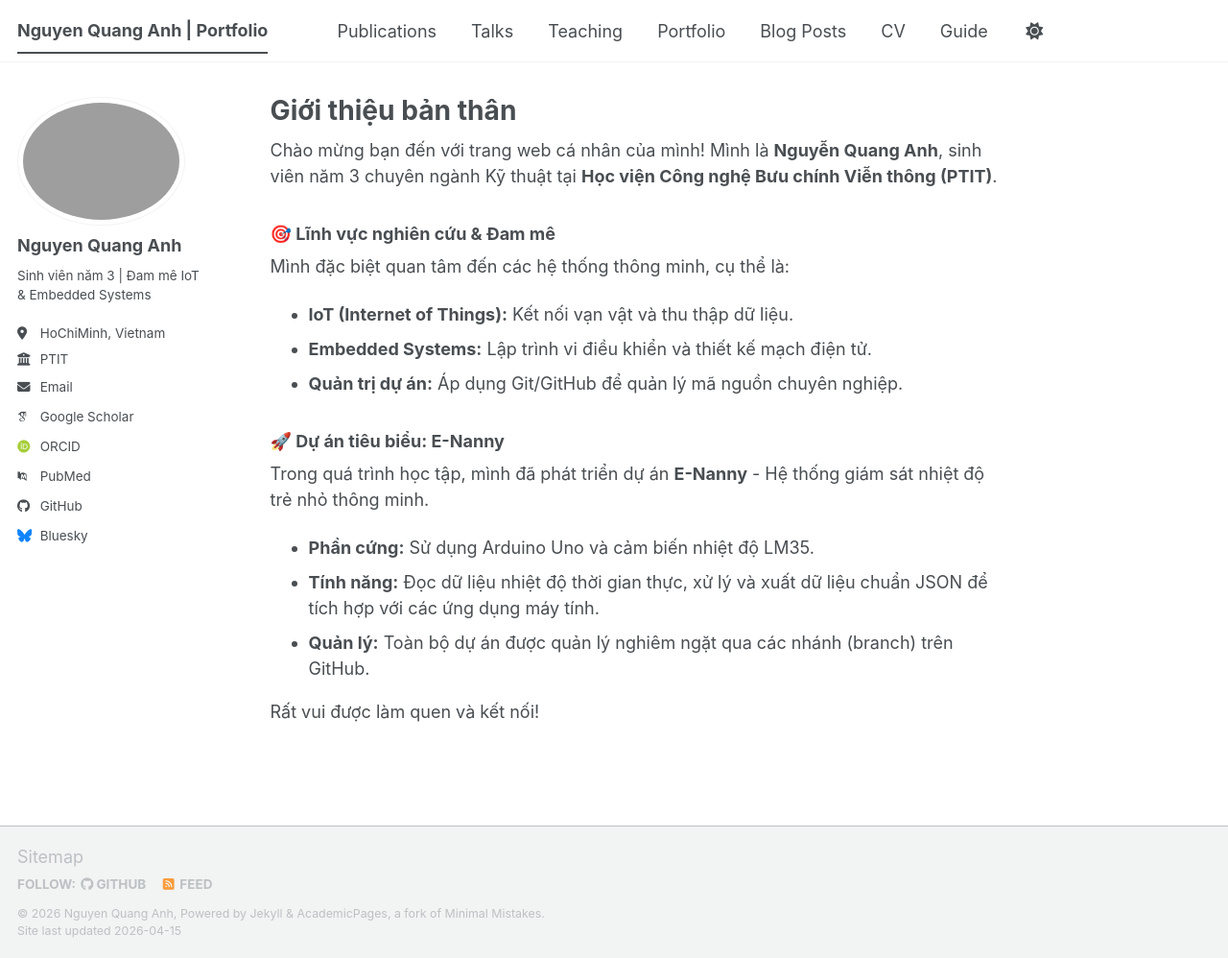
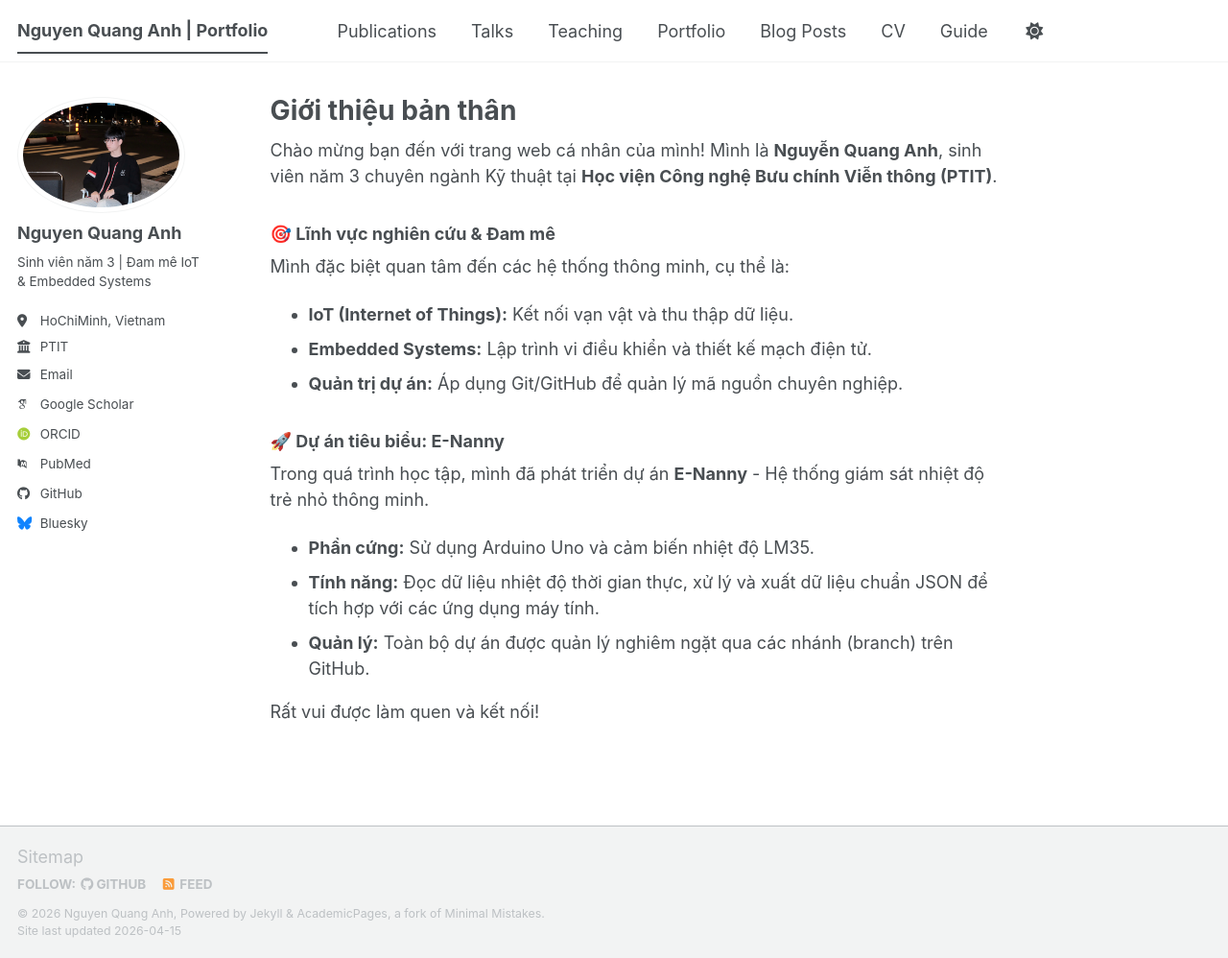
Before and after one commit to anhquangn2611-collab/anhquangn2611-collab.github.io, a Jekyll site: the page built from _pages/about.md, in a window 1280 px wide and 998 px high. Shown: the whole window at 96% size. Built offline with Jekyll 4.4.1, drawn with Linux system fonts in a browser that asks for light colours; some web fonts are replaced; a script bundle is joined from its source files by our own code; library files that are not in the unit come from our copies.

Commit message:
fix: match avatar name with double extension

```diff
--- a/_config.yml
+++ b/_config.yml
@@ -21,7 +21,7 @@ repository               : "anhquangn2611-collab/anhquangn2611-collab.github.io"
 #               Additional customization can be done by editing /_includes/author-profile.html
 author:
   # Biographic information
-  avatar           : "avatar.jpg"
+  avatar           : "avatar.jpg.jpg"
   name             : "Nguyen Quang Anh"
   pronouns         : # example: "she/her"
   bio              : "Sinh viên năm 3 | Đam mê IoT & Embedded Systems"
```
